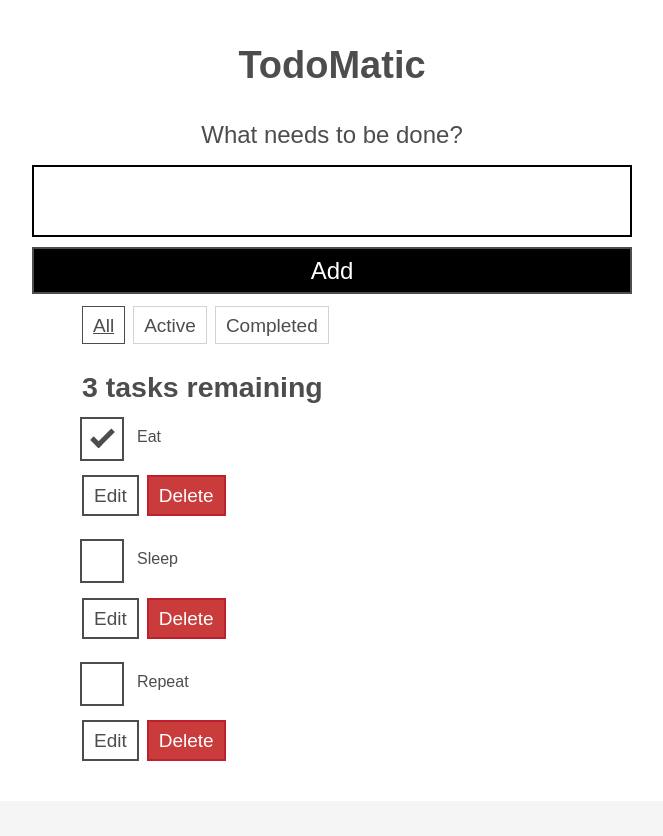
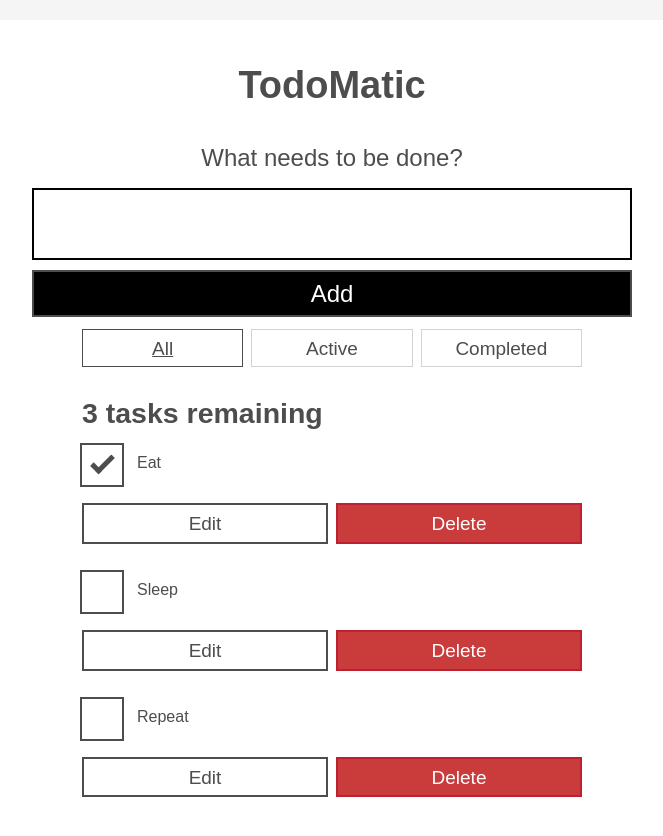
Before and after one commit to SigurdR/3rd_todo, a React (Create React App) app: page / in a window 1280 px wide. Shown: the top 836 px of the page, without its empty margins (308-971 px from the left). Before the commit the page ends 801 px from the top, so only its background shows below. Built offline with nearby package versions, Linux system fonts and the light colour scheme.

Commit message:
Fixed CSS and add logic to prevent adding empty tasks

```diff
--- a/src/components/Form.js
+++ b/src/components/Form.js
@@ -5,8 +5,12 @@ function Form(props) {
 
     function handleSubmit(e) {
         e.preventDefault();
-        props.addTask(name);
-        setName("");
+        if (name !== "") {
+            props.addTask(name);
+            setName("");
+        } else {
+            alert("Cannot be blank!")
+        }
     }
 
     function handleChange(e) {
--- a/src/index.css
+++ b/src/index.css
@@ -99,7 +99,7 @@ body {
   color: #fff;
   background-color: #000;
 }
-.btn_group {
+.btn-group {
   display: flex;
   justify-content: space-between;
 }
@@ -120,11 +120,11 @@ body {
   width: 1px;
   overflow: hidden;
   clip: rect(1px 1px 1px 1px);
-  clip: rect(1px , 1px, 1px, 1px);
+  clip: rect(1px, 1px, 1px, 1px);
   white-space: nowrap;
 }
 [class*="stack"] > * {
-  margin-top : 0;
+  margin-top: 0;
   margin-bottom: 0;
 }
 .stack-small > * + * {
@@ -133,7 +133,7 @@ body {
 .stack-large > * + * {
   margin-top: 2.5rem;
 }
-@media screeen and (min-width: 550px) {
+@media screen and (min-width: 550px) {
   .stack-small > * + * {
     margin-top: 1.4rem;
   }
@@ -146,13 +146,13 @@ body {
 }
 /* END GLOBAL STYLES */
 .todoapp {
-  background-color: #fff;
-  margin: 2rem 0 4 rem 0;
+  background: #fff;
+  margin: 2rem 0 4rem 0;
   padding: 1rem;
   position: relative;
-  box-shadow: 0 2px 4px 0 rgba(0,0,0,0.2),0 2.5rem 5 rem 0 rgba(0,0,0,0.1);
+  box-shadow: 0 2px 4px 0 rgba(0, 0, 0, 0.2),0 2.5rem 5 rem 0 rgba(0, 0, 0, 0.1);
 }
-@media screen and (min-width:  550px) {
+@media screen and (min-width: 550px) {
   .todoapp {
     padding: 4rem;
   }
@@ -237,7 +237,7 @@ body {
   clear: left;
 }
 .c-cb > label::before,
-.c-db > input[type="checkbox"] {
+.c-cb > input[type="checkbox"] {
   box-sizing: border-box;
   top: -2px;
   left: -2px;
```
